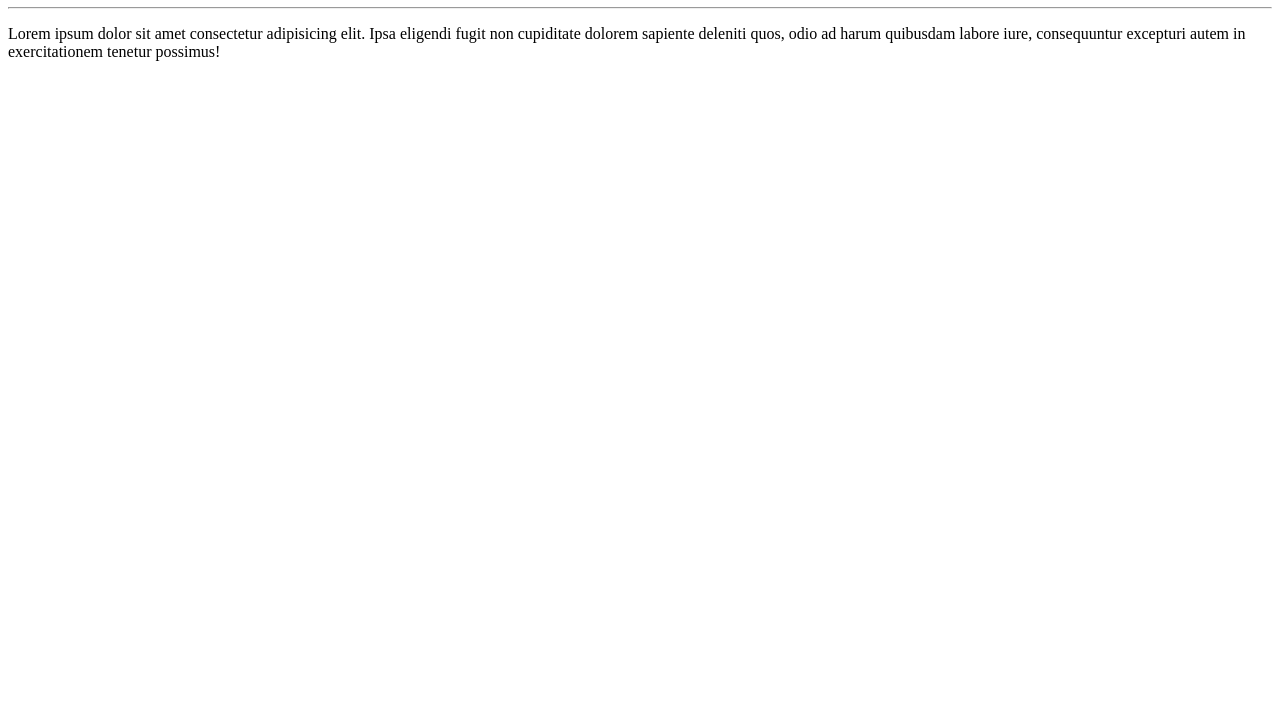
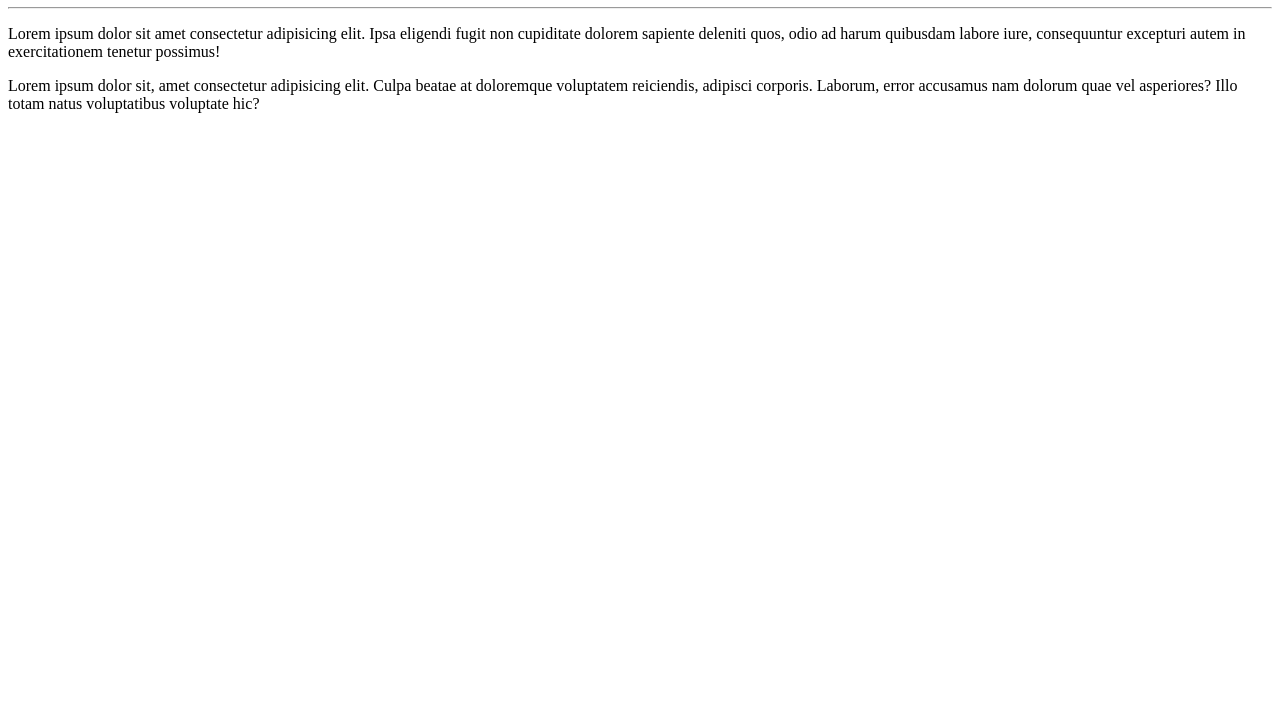
Before and after one commit to anselmonhamage/Ola-Mundo, a plain HTML site: page site-exemplo/index.html in a window 1280 px wide. Shown: the part 73-800 px from the top of the page. Drawn offline with Linux system fonts and the light colour scheme.

Commit message:
adicionei um paragráfo

```diff
--- a/site-exemplo/index.html
+++ b/site-exemplo/index.html
@@ -11,5 +11,8 @@
     <p>
         Lorem ipsum dolor sit amet consectetur adipisicing elit. Ipsa eligendi fugit non cupiditate dolorem sapiente deleniti quos, odio ad harum quibusdam labore iure, consequuntur excepturi autem in exercitationem tenetur possimus!
     </p>
+    <p>
+        Lorem ipsum dolor sit, amet consectetur adipisicing elit. Culpa beatae at doloremque voluptatem reiciendis, adipisci corporis. Laborum, error accusamus nam dolorum quae vel asperiores? Illo totam natus voluptatibus voluptate hic?
+    </p>
 </body>
 </html>
```
